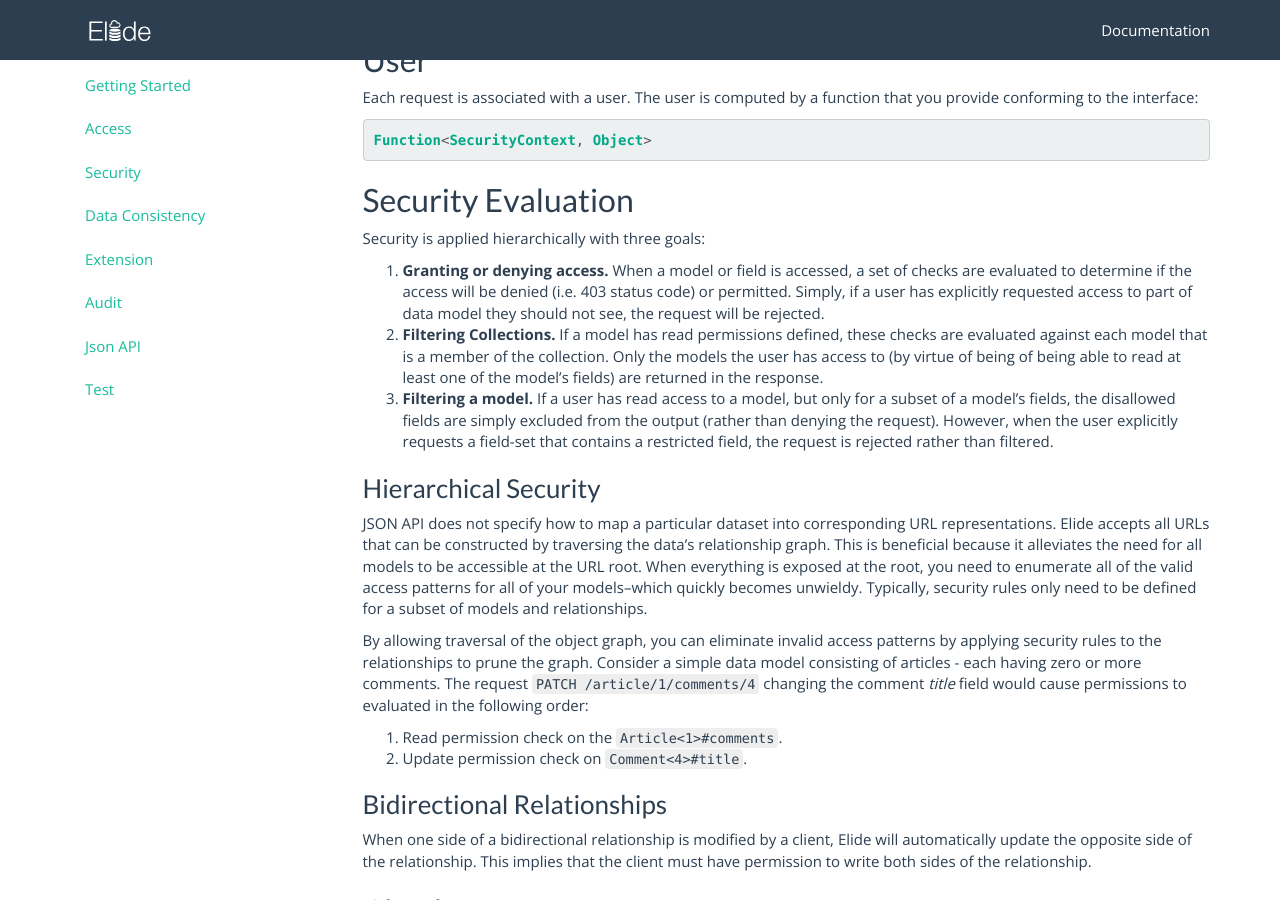
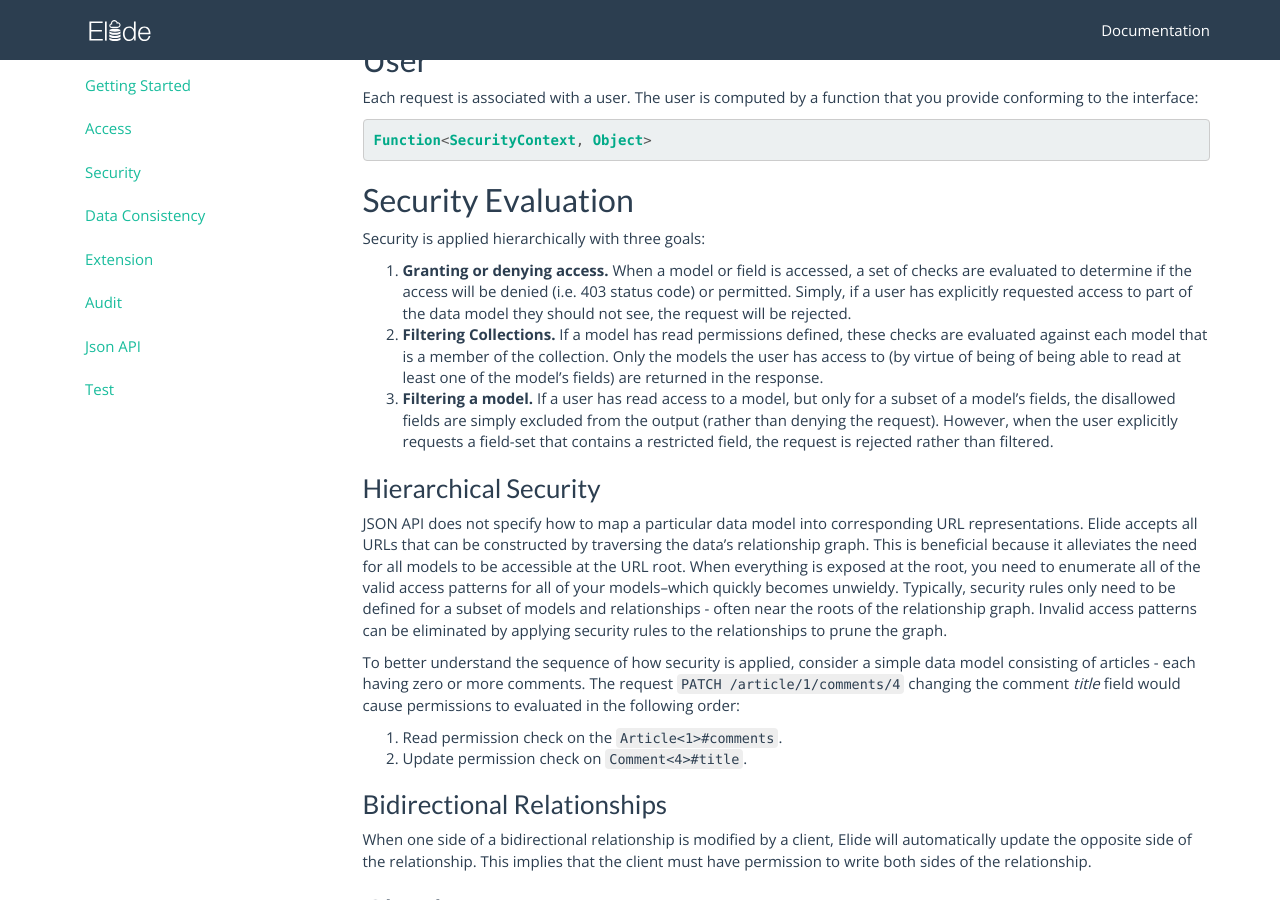
Before and after one commit to yahoo/elide-doc, a Jekyll site: the page built from pages/guide/03-security.md, in a window 1280 px wide and 900 px high, scrolled down 299 px. Built offline with Jekyll 4.4.1, drawn with Linux system fonts in a browser that asks for light colours; nearby versions of some CDN libraries; some of the changed text lies outside the part shown.

Commit message:
Grammar fixes and added a caveat on share permission

```diff
--- a/pages/guide/03-security.md
+++ b/pages/guide/03-security.md
@@ -24,7 +24,7 @@
 
 1. **Granting or denying access.**  When a model or field is accessed, a set of checks are evaluated to
     determine if the access will be denied (i.e. 403 status code) or permitted. Simply, if a user has explicitly requested
-    access to part of data model they should not see, the request will be rejected.
+    access to part of the data model they should not see, the request will be rejected.
 1. **Filtering Collections.** If a model has read permissions defined, these checks are evaluated against each model
     that is a member of the collection.  Only the models the user has access to (by virtue of being of being able
     to read at least one of the model's fields) are returned in the response.
@@ -33,15 +33,16 @@
     requests a field-set that contains a restricted field, the request is rejected rather than filtered.
 
 ### Hierarchical Security
-JSON API does not specify how to map a particular dataset into corresponding URL representations. Elide accepts all
+JSON API does not specify how to map a particular data model into corresponding URL representations. Elide accepts all
 URLs that can be constructed by traversing the data's relationship graph. This is beneficial because it alleviates the
 need for all models to be accessible at the URL root. When everything is exposed at the root, you need to enumerate all
 of the valid access patterns for all of your models–which quickly becomes unwieldy.  Typically, security rules only need
-to be defined for a subset of models and relationships.
+to be defined for a subset of models and relationships - often near the roots of the relationship graph.
+Invalid access patterns can be eliminated by applying security rules to the relationships to prune the graph.
 
-By allowing traversal of the object graph, you can eliminate invalid access patterns by applying security rules to the
-relationships to prune the graph.  Consider a simple data model consisting of articles - each having zero or more comments. The request `PATCH
-/article/1/comments/4` changing the comment _title_ field would cause permissions to evaluated in the following order:
+To better understand the sequence of how security is applied, consider a simple data model consisting of articles - each having zero
+or more comments. The request `PATCH /article/1/comments/4` changing the comment _title_ field would cause permissions to evaluated in
+the following order:
 
 1. Read permission check on the `Article<1>#comments`.
 1. Update permission check on `Comment<4>#title`.
@@ -224,12 +225,15 @@
 
 This is the single instance in JSON-API where an object can be referenced directly by ID without first traversing
 through the normal relationship graph of the URL.  This access bypasses the hierarchical security of the data model relationship graph.
-Specifically, while `ReaderPermission` will be evaluated on the loaded object, other checks (on parent collections and objects) will not be.
+Specifically, while `ReadPermission` will be evaluated on the loaded object, other checks (on parent collections and objects) will not be.
 
 By default, Elide disallows manipulating relationships like this to prevent [unauthorized access](#security-of-shareable-models).
 Creating unbounded relationships in this manner can be explicitly enabled by adding `SharePermission` to a model,
 making the model *shareable*.  Attempts to share objects without this permission or without satisfying the associated
 permission check(s) are denied access.
+
+Share permission is currently checked only for entities directly referenced by ID in a `PATCH` or a `POST` on a relationship.
+If the relationship is bidirectional, share permission is not checked for the inverse side of the relationship.
 
 ## Security of Shareable Models
 The following scenario illustrates what could happen _without_ Elide's concept of shareable models.
@@ -272,7 +276,7 @@
 to everything inside user (accounts and transactions).  The developer failed to account for the case where JSON-API can
 reference an object directly by ID when manipulating relationships.
 
-To prevent circumventing security in this manner Elide by default will not allow an entity to be assigned to another collection other
+To prevent circumventing security in this manner, Elide by default will not allow an entity to be assigned to another collection other
 than the one in which it was initially created.  This behavior can be changed by explicitly annotating the entity with `SharePermission`
 and an associated check expression.
 
```
Also changed, not shown: other parts of pages/guide/03-security.md (+1 -1 lines).
